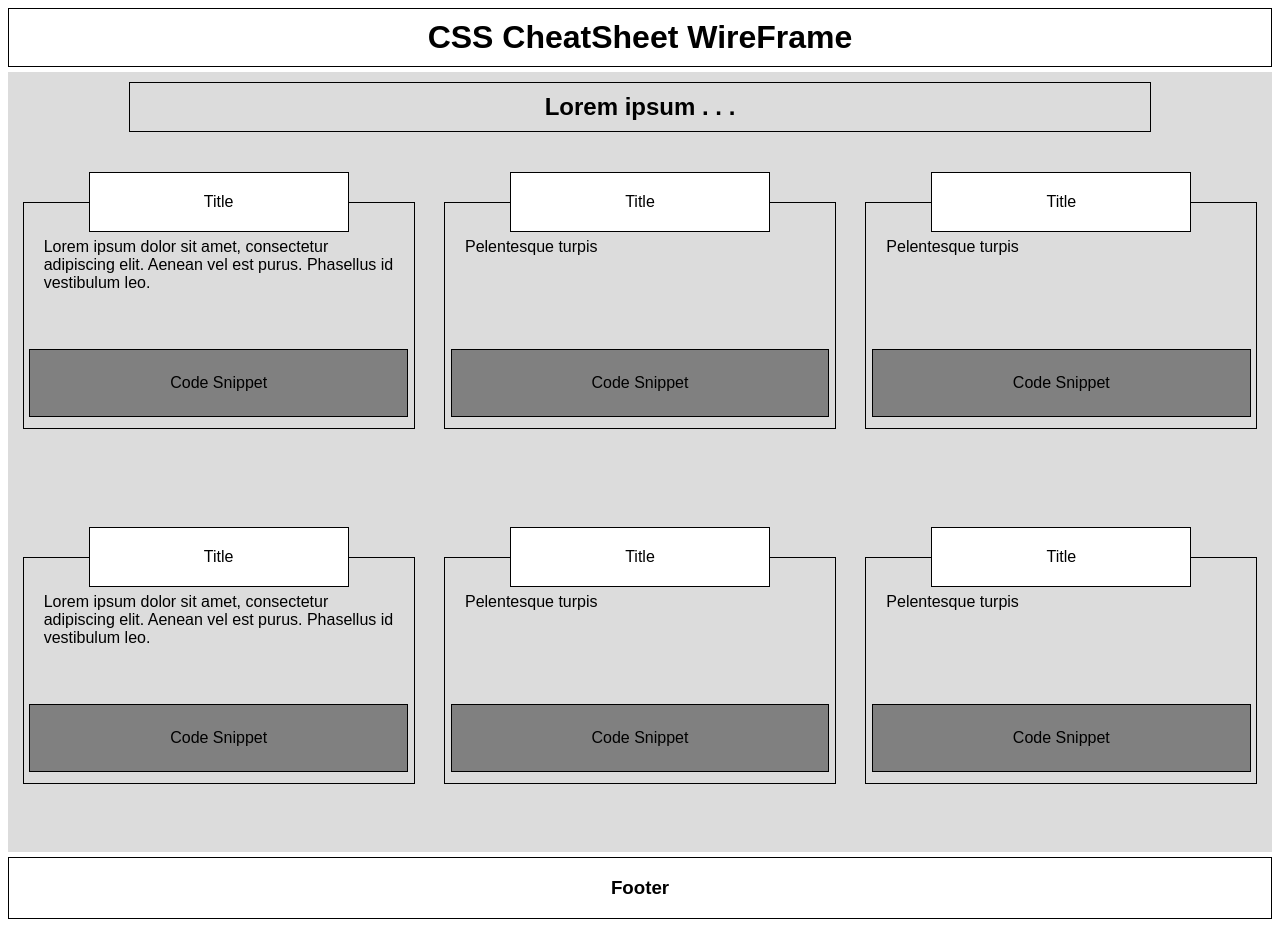
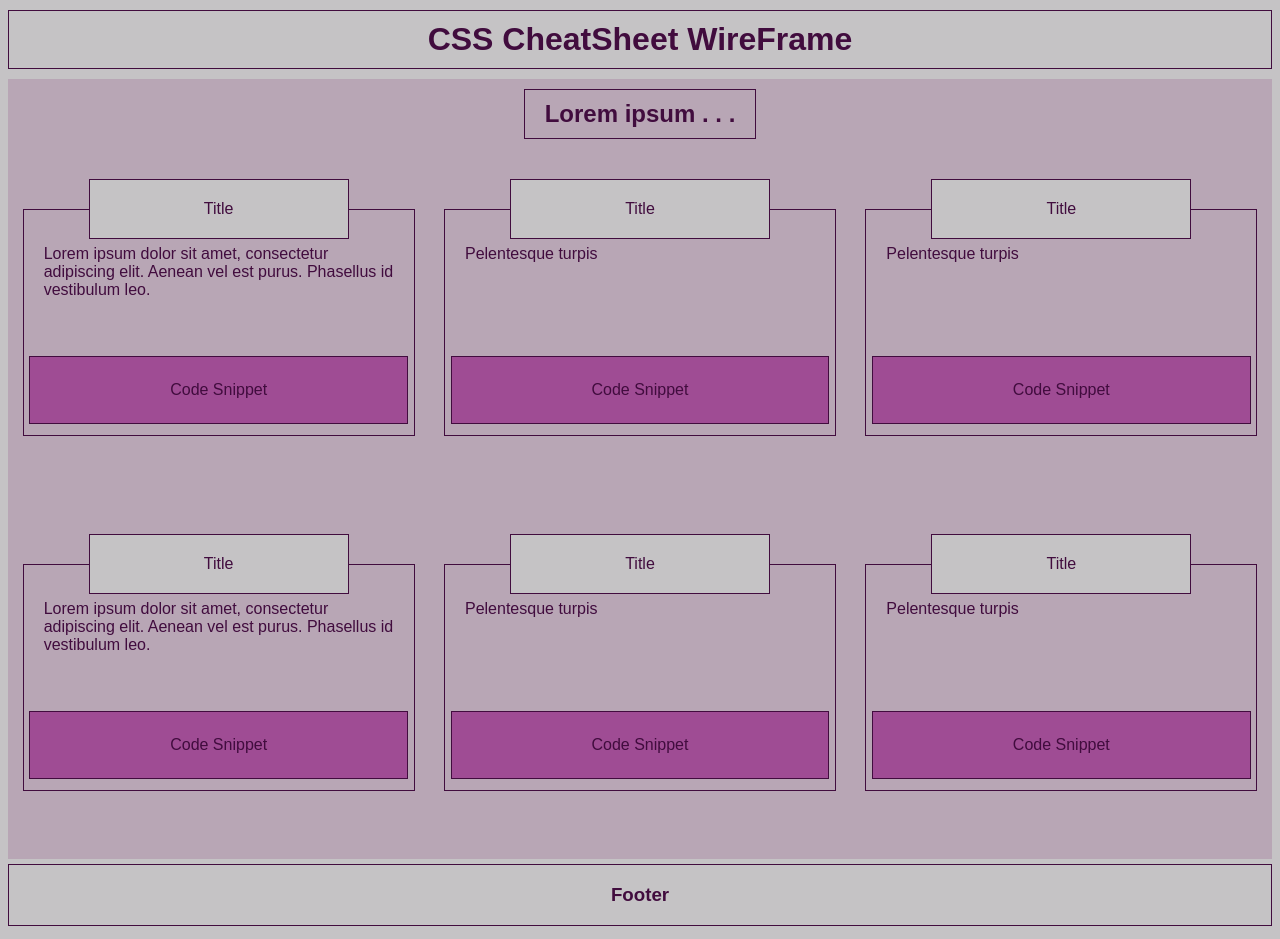
Before and after one commit to ademonteverde/css_cheatsheet_wireframe, a plain HTML site: page index.html in a window 1280 px wide. Drawn offline with Linux system fonts and the light colour scheme.

Commit message:
added :root

```diff
--- a/assets/css/styles.css
+++ b/assets/css/styles.css
@@ -1,19 +1,29 @@
+:root {
+    --dark: #410c3e;
+    --light: #c5c3c5;
+    --style-color: #b8a6b5;
+    --accent-color: #9f4c94;
+  }
+
 * {
-    font-family: Arial, Helvetica, sans-serif
-    ;
+    font-family: Arial, Helvetica, sans-serif;
+}
+
+body {
+    background-color: var(--light);
 }
 
 h1 {
-    color: black;
-    background-color: white;
+    color: var(--dark);
+    background-color: var(--light);
     text-align: center;
     padding: 10px 0;
-    border: 1px solid black;
-    margin: 5px 0;
+    border: 1px solid var(--dark);
+    margin: 10px 0;
 }
 
 .cards-header {
-    background-color: gainsboro;
+    background-color: var(--style-color);
     padding: 5px;
     display: flex;
     justify-content: center;
@@ -23,10 +33,10 @@ h1 {
 
 h2 {
     text-align: center;
-    border: 1px solid black;
-    min-width: 1000px;
-    width: fit-content;
-    padding: 10px;
+    border: 1px solid var(--dark);
+    color: var(--dark);
+    width: fit-content(20em);
+    padding: 10px 20px;
     margin: 5px 0px;
 }
 
@@ -36,14 +46,14 @@ h2 {
     flex-direction: row;
     flex-wrap: wrap;
     justify-content: space-around;
-    background-color: gainsboro;
+    background-color: var(--style-color);
 }
 
 .card {
     display: flex;
     justify-content: center;
     max-width: 100px;
-    margin: 0 130px;
+    margin: 0 150px;
 }
 
 .title-parent {
@@ -55,19 +65,25 @@ h2 {
 
 .card-title {
     text-align: center;
-    border: 1px solid black;
+    border: 1px solid var(--dark);
     padding: 4px;
-    background-color: white;
+    background-color: var(--light);
     min-width: 250px;
     min-height: 35px;
     position: relative;
+    color: var(--dark);
+}
+
+p {
+    color: var(--dark);
 }
 
 .card-subheader {
-    border: 1px solid black;
+    border: 1px solid var(--dark);
     padding: 35px 20px 90px 20px;
     min-width: 350px;
     min-height: 100px;
+    color: var(--dark);
 }
 
 .snippet-parent {
@@ -78,23 +94,25 @@ h2 {
 }
 
 .code-snippet {
-    border: 1px solid black;
-    background-color: gray;
+    border: 1px solid var(--dark);
+    background-color: var(--accent-color);
     padding: 24px 140px;
+    color: var(--dark);
 }
 
 footer {
-    background-color: white;
+    background-color: var(--light);
     padding: 5px 0;
     display: flex;
     text-align: center;
     justify-content: center;
     position: relative;
+    color: var(--dark)
 }
 
 h3 {
     text-align: center;
-    border: 1px solid black;
+    border: 1px solid var(--dark);
     width: 100%;
     min-height: 40px;
     padding: 10px 0;
```
